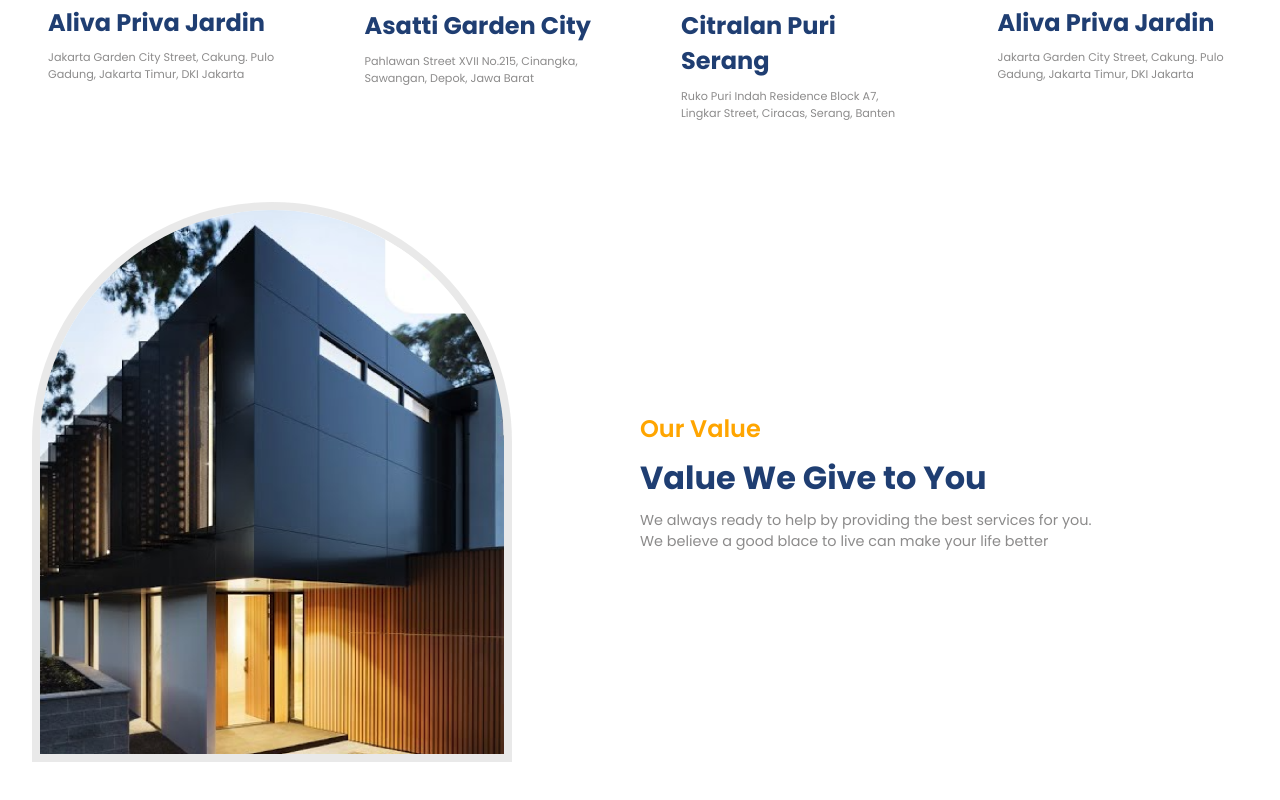
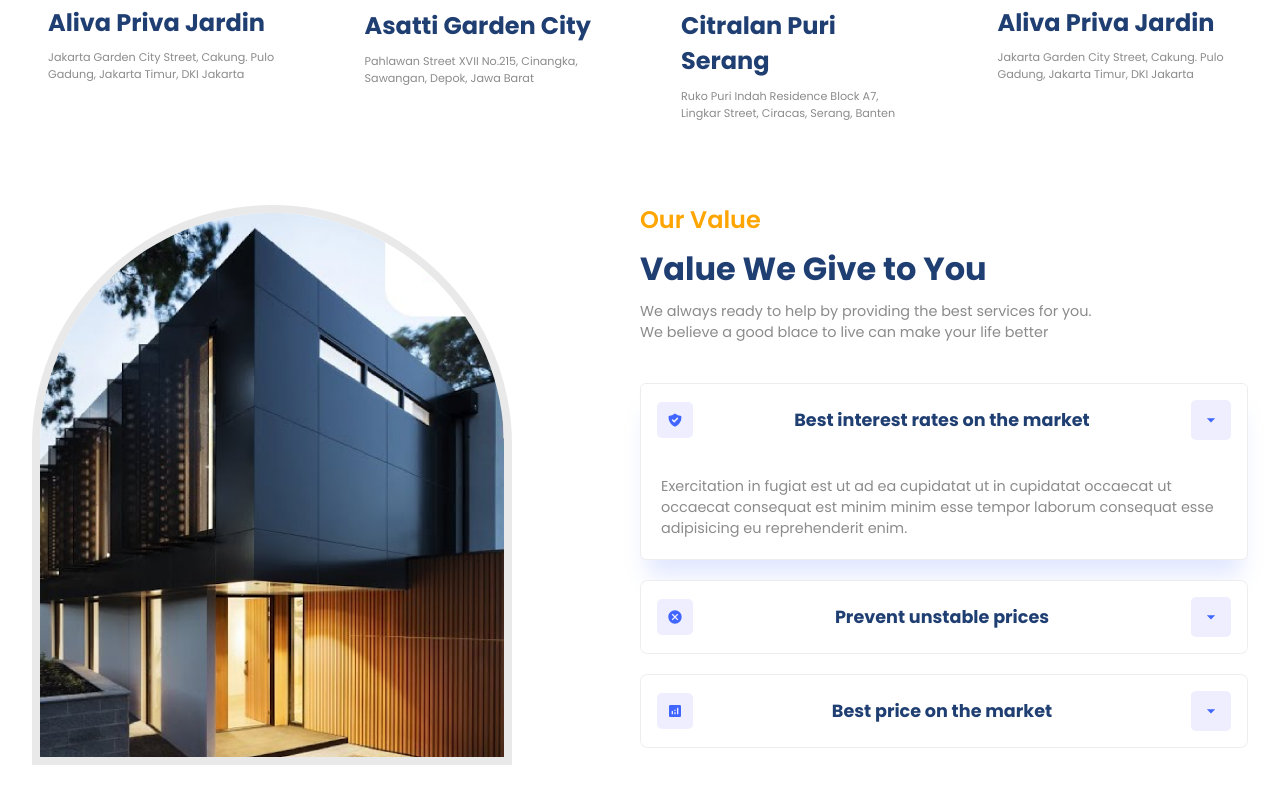
Before and after one commit to itsannaw/website-residencies, a React (Vite) app: page / in a window 1280 px wide. Shown: the part 1277-2077 px from the top of the page. Built offline with nearby package versions, Linux system fonts and the light colour scheme.

Commit message:
added value

```diff
--- a/src/components/Value/Value.css
+++ b/src/components/Value/Value.css
@@ -9,3 +9,44 @@
 .v-right {
     gap: 0.5rem;
 }
+
+.accordion {
+    margin-top: 2rem;
+    border: none;
+}
+
+.accordionItem {
+    background: white;
+    border: 0.8px solid rgba(128, 128, 128, 0.143);
+    border-radius: 8px;
+    overflow: hidden;
+    margin-bottom: 20px;
+}
+
+.accordionItem.expanded {
+    box-shadow: var(--shadow);
+    border-radius: 6px;
+}
+
+.accordionButton {
+    background: white;
+    padding: 1rem;
+    width: 100%;
+    justify-content: space-between;
+    cursor: pointer;
+}
+
+.icon {
+    padding: 10px;
+    background: #eeeeff;
+    border-radius: 5px;
+}
+
+.icon svg {
+    fill: var(--blue)
+}
+
+.accordionButton .primaryText {
+    font-size: 1.1rem;
+
+}
--- a/src/components/Value/Value.jsx
+++ b/src/components/Value/Value.jsx
@@ -1,4 +1,4 @@
-import React from "react";
+import React, { useState } from "react";
 import {
   Accordion,
   AccordionItem,
@@ -10,6 +10,7 @@
 import "react-accessible-accordion/dist/fancy-example.css";
 import { MdOutlineArrowDropDown } from "react-icons/md";
 import "./Value.css";
+import data from "../../utils/accordion";
 
 const Value = () => {
   return (
@@ -30,6 +31,40 @@
             <br />
             We believe a good blace to live can make your life better
           </span>
+
+          <Accordion
+            className="accordion"
+            allowMultipleExpanded={false}
+            preExpanded={[0]}
+          >
+            {data.map((item, i) => {
+              const [className, setClassName] = useState(null)
+              return (
+                <AccordionItem className={`accordionItem ${className}`} key={i} uuid={i}>
+                  <AccordionItemHeading>
+                    <AccordionItemButton className="flexCenter accordionButton">
+                      <AccordionItemState>
+                        {({ expanded }) =>
+                          expanded
+                            ? setClassName("expanded")
+                            : setClassName("collapsed")
+                        }
+                      </AccordionItemState>
+
+                      <div className="flexCenter icon">{item.icon}</div>
+                      <span className="primaryText">{item.heading}</span>
+                      <div className="flexCenter icon">
+                        <MdOutlineArrowDropDown size={20} />
+                      </div>
+                    </AccordionItemButton>
+                  </AccordionItemHeading>
+                  <AccordionItemPanel>
+                    <p className="secondaryText">{item.detail}</p>
+                  </AccordionItemPanel>
+                </AccordionItem>
+              );
+            })}
+          </Accordion>
         </div>
       </div>
     </section>
```
